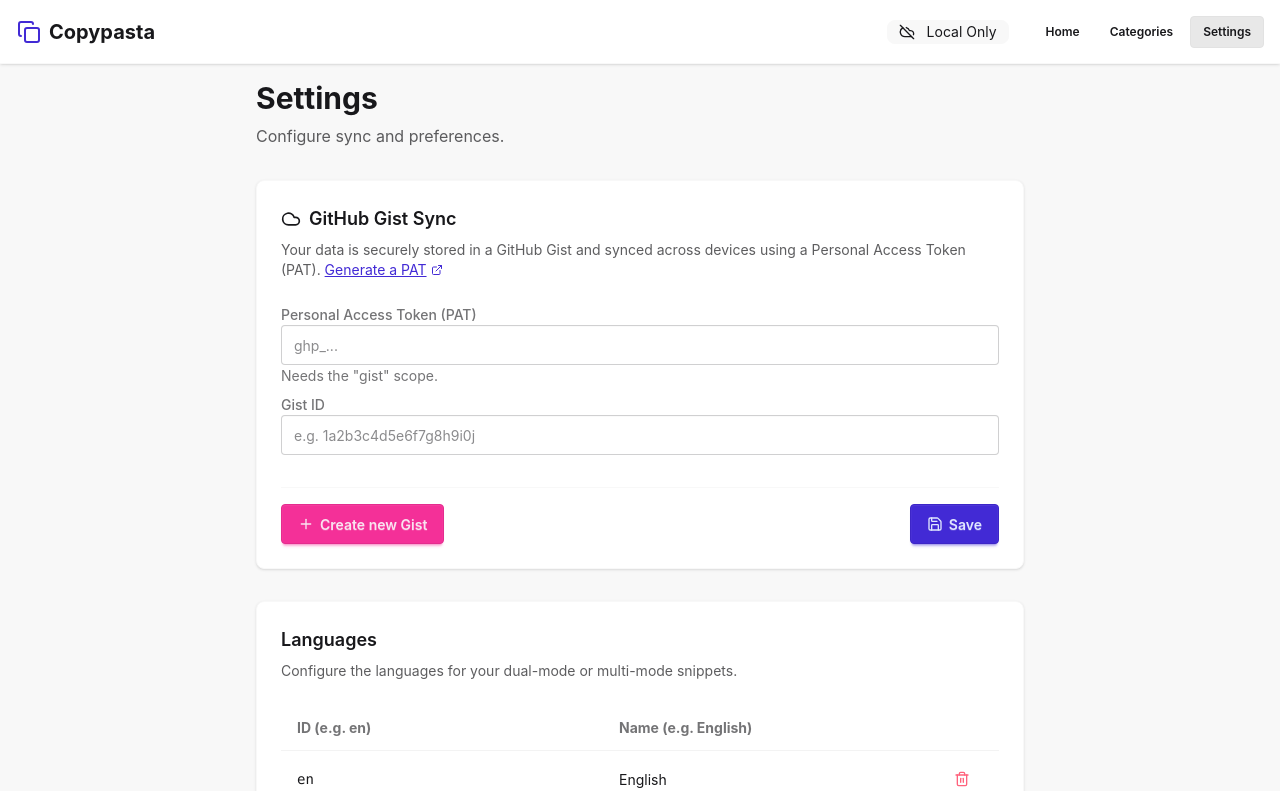
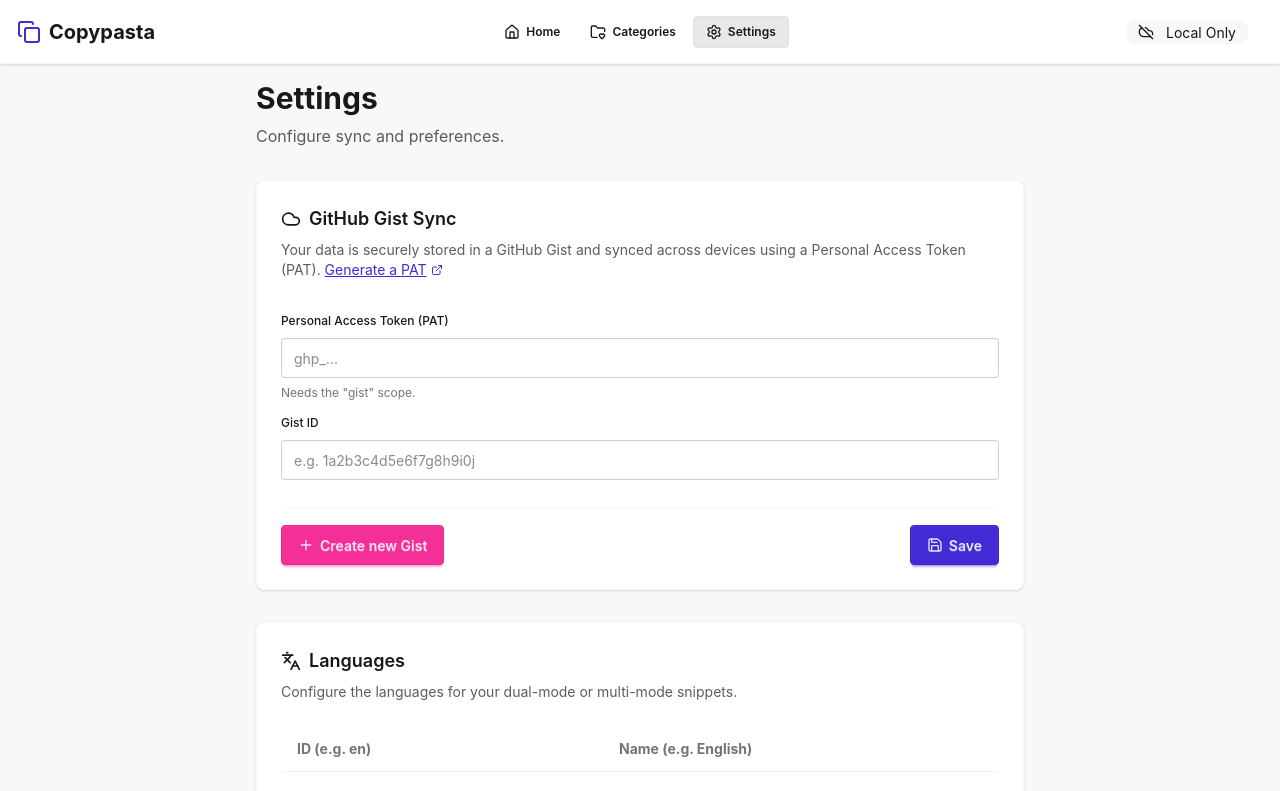
Before and after one commit to TheScriptList/copypasta-pages, a SvelteKit app: page /settings in a window 1280 px wide. Shown: the top 791 px of the page. Built offline with nearby package versions, Linux system fonts and the light colour scheme.

Commit message:
refactor: implement debounced Gist synchronization and update settings UI and navbar layout

```diff
--- a/src/lib/components/Navbar.svelte
+++ b/src/lib/components/Navbar.svelte
@@ -2,23 +2,37 @@
 	import { page } from '$app/state';
 	import { base } from '$app/paths';
 	import { dbStore } from '$lib/stores/db.svelte';
-	import { Copy, Cloud, CloudOff, CloudCog, AlertCircle } from 'lucide-svelte';
+	import { Copy, Cloud, CloudOff, CloudCog, AlertCircle, Home, FolderHeart, Settings } from 'lucide-svelte';
 </script>
 
 <div class="navbar bg-base-100 shadow-sm border-b border-base-200 sticky top-0 z-50 px-4">
-	<div class="flex-1">
+	<div class="navbar-start">
 		<a href="{base}/" class="btn btn-ghost text-xl gap-2 px-0">
 			<Copy class="w-6 h-6 text-primary" />
 			<span class="font-bold">Copypasta</span>
 		</a>
 	</div>
-	<div class="flex-none flex items-center gap-2">
+
+	<div class="navbar-center hidden sm:flex gap-1">
+		<a href="{base}/" class="btn btn-ghost btn-sm {page.url.pathname === '/' ? 'btn-active' : ''}">
+			<Home class="w-4 h-4" /> Home
+		</a>
+		<a href="{base}/categories" class="btn btn-ghost btn-sm {page.url.pathname === '/categories' ? 'btn-active' : ''}">
+			<FolderHeart class="w-4 h-4" /> Categories
+		</a>
+		<a href="{base}/settings" class="btn btn-ghost btn-sm {page.url.pathname === '/settings' ? 'btn-active' : ''}">
+			<Settings class="w-4 h-4" /> Settings
+		</a>
+	</div>
+
+	<div class="navbar-end">
 		<!-- Sync Status Badge -->
-		<div class="badge badge-sm sm:badge-md mr-2 sm:mr-4 {
+		<div class="sm:tooltip sm:tooltip-left sm:before:text-xs" data-tip={dbStore.data.updatedAt && dbStore.data.updatedAt !== '1970-01-01T00:00:00.000Z' ? `${new Date(dbStore.data.updatedAt).toLocaleString()}` : ''}>
+			<div class="badge mr-2 sm:mr-4 {
 				dbStore.syncStatus === 'Synced' ? 'badge-success badge-outline' :
 				dbStore.syncStatus === 'Syncing...' ? 'badge-info badge-outline' :
 				dbStore.syncStatus === 'Error' ? 'badge-error badge-outline' : 'badge-ghost'
-		}" title={dbStore.syncStatus}>
+			}">
 				{#if dbStore.syncStatus === 'Synced'}
 					<Cloud class="w-3 h-3 sm:w-4 sm:h-4 mr-1" />
 				{:else if dbStore.syncStatus === 'Syncing...'}
@@ -30,11 +44,6 @@
 				{/if}
 				<span class="hidden sm:inline">{dbStore.syncStatus}</span>
 			</div>
-
-		<div class="hidden sm:flex gap-1">
-			<a href="{base}/" class="btn btn-ghost btn-sm {page.url.pathname === '/' ? 'btn-active' : ''}">Home</a>
-			<a href="{base}/categories" class="btn btn-ghost btn-sm {page.url.pathname === '/categories' ? 'btn-active' : ''}">Categories</a>
-			<a href="{base}/settings" class="btn btn-ghost btn-sm {page.url.pathname === '/settings' ? 'btn-active' : ''}">Settings</a>
 		</div>
 	</div>
 </div>
--- a/src/lib/components/SnippetCard.svelte
+++ b/src/lib/components/SnippetCard.svelte
@@ -82,7 +82,21 @@
 		dbStore.data.snippets = dbStore.data.snippets.filter(s => s.id !== snippet.id);
 		dbStore.save();
 	}
+
+	function handleKeydown(e: KeyboardEvent) {
+		if (!isEditing) return;
+		if (e.key === 's' && (e.ctrlKey || e.metaKey)) {
+			e.preventDefault();
+			saveEdit();
+		}
+		if (e.key === 'Escape') {
+			e.preventDefault();
+			cancelEdit();
+		}
+	}
 </script>
+
+<svelte:window onkeydown={handleKeydown} />
 
 <style>
 	@keyframes shake {
@@ -95,9 +109,13 @@
 	}
 </style>
 
-<div class={`card bg-base-100 shadow-xl border border-base-200 snippet-card ${isReorderMode ? 'shake-animation cursor-grab active:cursor-grabbing' : ''}`} data-id={snippet.id}>
+<div
+	class={`card bg-base-100 shadow-xl border border-base-200 snippet-card ${isReorderMode ? 'shake-animation cursor-grab active:cursor-grabbing' : ''}`}
+	data-id={snippet.id}
+	transition:scale={{ duration: 300, start: 0.9, opacity: 0, easing: backOut }}
+>
 	<div class="card-body p-4 pointer-events-none">
-		<div class={`flex justify-between items-start mb-3 ${isReorderMode ? 'opacity-50' : 'pointer-events-auto'}`}>
+		<div class={`flex justify-between items-start ${isReorderMode ? 'opacity-50' : 'pointer-events-auto'}`}>
 			<div class="flex flex-col gap-1">
 				<div class="tooltip tooltip-bottom tooltip-right" data-tip={new Date(snippet.updatedAt).toLocaleString()}>
 					<div class="text-xs text-base-content/50 flex items-center gap-1 cursor-help w-max mt-1">
--- a/src/lib/stores/db.svelte.ts
+++ b/src/lib/stores/db.svelte.ts
@@ -38,7 +38,7 @@
 	},
 	categories: [],
 	snippets: [],
-	updatedAt: new Date().toISOString()
+	updatedAt: '1970-01-01T00:00:00.000Z'
 };
 
 function loadInitialData(): Database {
@@ -73,7 +73,7 @@
 		}
 	}
 
-	async load() {
+	async sync() {
 		if (!authStore.isValid) {
 			this.syncStatus = 'Offline/No Auth';
 			return;
@@ -104,12 +104,16 @@
 				if (remoteDate > localDate || !this.data.updatedAt) {
 					this.data = remoteData;
 					this._saveLocal();
+					this.syncStatus = 'Synced';
+				} else if (localDate > remoteDate) {
+					await this._pushToGist();
+				} else {
+					this.syncStatus = 'Synced';
 				}
 			} else {
 				// Initialize gist if empty
-				await this.save();
+				await this._pushToGist();
 			}
-			this.syncStatus = 'Synced';
 		} catch (e: any) {
 			this.error = e.message;
 			this.syncStatus = 'Error';
@@ -124,10 +128,23 @@
 		}
 	}
 
+	private _saveTimeout: ReturnType<typeof setTimeout> | null = null;
+
 	async save() {
 		this.data.updatedAt = new Date().toISOString();
 		this._saveLocal();
 
+		if (this._saveTimeout) {
+			clearTimeout(this._saveTimeout);
+		}
+
+		this._saveTimeout = setTimeout(() => {
+			this._saveTimeout = null;
+			this._pushToGist();
+		}, 1000);
+	}
+
+	private async _pushToGist() {
 		if (!authStore.isValid) {
 			this.syncStatus = 'Local Only';
 			return;
--- a/src/routes/+layout.svelte
+++ b/src/routes/+layout.svelte
@@ -11,7 +11,7 @@
 
 	onMount(() => {
 		if (authStore.isValid) {
-			dbStore.load();
+			dbStore.sync();
 		}
 	});
 </script>
--- a/src/routes/+page.svelte
+++ b/src/routes/+page.svelte
@@ -181,7 +181,7 @@
 		<Loader2 class="w-12 h-12 animate-spin text-primary" />
 	</div>
 {:else}
-	<div class="flex flex-col md:flex-row gap-6">
+	<div class="flex flex-col md:flex-row md:items-start gap-6">
 		<!-- Sidebar Categories -->
 		<div class="w-full md:w-64 flex-shrink-0">
 			<div class="bg-base-100 p-4 rounded-box shadow-sm border border-base-200 sticky top-24">
--- a/src/routes/settings/+page.svelte
+++ b/src/routes/settings/+page.svelte
@@ -3,6 +3,7 @@
 	import { authStore } from '$lib/stores/auth.svelte';
 	import { dbStore, DEFAULT_DB } from '$lib/stores/db.svelte';
 	import { Save, Trash2, Plus, Cloud, Loader2, ExternalLink, AlertTriangle } from 'lucide-svelte';
+	import { Languages } from '@lucide/svelte';
 
 	let pat = $state(authStore.token);
 	let gistId = $state(authStore.gistId);
@@ -71,7 +72,7 @@
 
 		errorMessage = null;
 		authStore.save(pat, gistId);
-		dbStore.load(); // Load data from new gist
+		dbStore.sync(); // Load data from new gist
 	}
 
 	let newLangId = $state('');
@@ -123,12 +124,13 @@
 				<a href="https://github.com/settings/tokens/new?scopes=gist&description=Copypasta" target="_blank" rel="noopener noreferrer" class="link link-primary inline-flex items-center gap-1">Generate a PAT <ExternalLink class="w-3 h-3"/></a>
 			</p>
 
-			<div class="form-control w-full">
-				<label class="label" for="pat">
-					<span class="label-text font-medium">Personal Access Token (PAT)</span>
-				</label>
+			<form onsubmit={(e) => { e.preventDefault(); saveAuth(); }}>
+				<fieldset class="fieldset w-full">
+					<legend class="fieldset-legend font-medium">Personal Access Token (PAT)</legend>
 					<input
 						id="pat"
+						name="password"
+						autocomplete="current-password"
 						type="password"
 						placeholder="ghp_..."
 						class="input input-bordered w-full"
@@ -136,17 +138,15 @@
 						oninput={() => { patError = false; errorMessage = null; }}
 						bind:value={pat}
 					/>
-				<div class="label">
-					<span class="label-text-alt text-base-content/60">Needs the "gist" scope.</span>
-				</div>
-			</div>
+					<p class="label text-base-content/60">Needs the "gist" scope.</p>
+				</fieldset>
 
-			<div class="form-control w-full">
-				<label class="label" for="gist">
-					<span class="label-text font-medium">Gist ID</span>
-				</label>
+				<fieldset class="fieldset w-full">
+					<legend class="fieldset-legend font-medium">Gist ID</legend>
 					<input
 						id="gist"
+						name="username"
+						autocomplete="username"
 						type="text"
 						placeholder="e.g. 1a2b3c4d5e6f7g8h9i0j"
 						class="input input-bordered w-full"
@@ -154,7 +154,7 @@
 						oninput={() => { gistError = false; errorMessage = null; }}
 						bind:value={gistId}
 					/>
-			</div>
+				</fieldset>
 
 				{#if errorMessage}
 					<div class="alert alert-error mt-4 shadow-sm text-sm p-3">
@@ -164,8 +164,8 @@
 				{/if}
 
 				<div class="card-actions flex-wrap justify-between items-center mt-6 pt-4 border-t border-base-200">
-				<div class={gistId ? "tooltip tooltip-right" : ""} data-tip={gistId ? "To create a new one the current ID has to be cleared." : null}>
-					<button class="btn btn-secondary" onclick={createNewGist} disabled={isCreatingGist || !!gistId}>
+					<div class={gistId ? "sm:tooltip sm:tooltip-right" : ""} data-tip={gistId ? "To create a new one the current ID has to be cleared." : null}>
+						<button type="button" class="btn btn-secondary" onclick={createNewGist} disabled={isCreatingGist || !!gistId}>
 							{#if isCreatingGist}
 								<Loader2 class="w-4 h-4 animate-spin" />
 							{:else}
@@ -173,10 +173,11 @@
 							{/if}
 						</button>
 					</div>
-				<button class="btn btn-primary" onclick={saveAuth}>
+					<button type="submit" class="btn btn-primary">
 						<Save class="w-4 h-4" /> Save
 					</button>
 				</div>
+			</form>
 
 			{#if authStore.isValid || dbStore.syncStatus === 'Error'}
 				<div class="mt-4 p-3 bg-base-200/50 rounded-lg text-sm flex flex-col gap-2">
@@ -193,6 +194,16 @@
 								<div class="badge badge-ghost">{dbStore.syncStatus}</div>
 							{/if}
 						</div>
+					</div>
+
+					<div class="flex justify-end">
+						<button class="btn btn-sm btn-outline" onclick={() => dbStore.sync()} disabled={dbStore.isLoading}>
+							{#if dbStore.isLoading}
+								<Loader2 class="w-3 h-3 animate-spin" /> Syncing...
+							{:else}
+								<Cloud class="w-3 h-3" /> Sync Now
+							{/if}
+						</button>
 					</div>
 
 					{#if dbStore.syncStatus === 'Error' && dbStore.error}
@@ -220,7 +231,10 @@
 	<!-- Languages Settings -->
 	<section class="card bg-base-100 shadow-sm border border-base-200">
 		<div class="card-body">
-			<h2 class="card-title">Languages</h2>
+			<h2 class="card-title">
+				<Languages class="w-5 h-5" />
+				Languages
+			</h2>
 			<p class="text-sm text-base-content/70 mb-4">
 				Configure the languages for your dual-mode or multi-mode snippets.
 			</p>
```
Also changed, not shown: 1 other file (tests, documents, lock files or other folders). Lines whose indentation alone changed are shown as unchanged.
